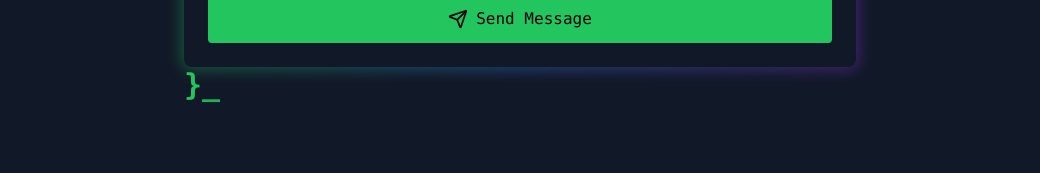
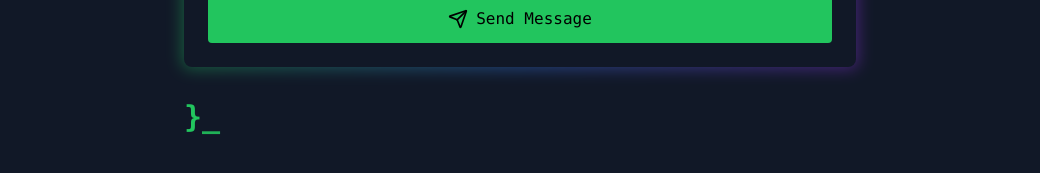
Before and after one commit to elFilaly001/Abdeljalil-El-filaly-Portfolio, a React (Vite) app in the folder FrontPortfolio/: page / in a window 1280 px wide. Shown: the part 3651-3824 px from the top of the page, without its empty margins (120-1160 px from the left). Built offline with nearby package versions, Linux system fonts and the light colour scheme.

Commit message:
Update Contact.jsx

```diff
--- a/FrontPortfolio/src/components/Contact.jsx
+++ b/FrontPortfolio/src/components/Contact.jsx
@@ -181,7 +181,7 @@ const Contact = () => {
           </div>
 
         </div>
-        <h2 className="text-3xl font-bold mb-8 text-green-500 font-mono">
+        <h2 className="text-3xl font-bold mt-8 text-green-500 font-mono">
           {"}"}<span className="animate-pulse">_</span>
         </h2>
       </div>
```
